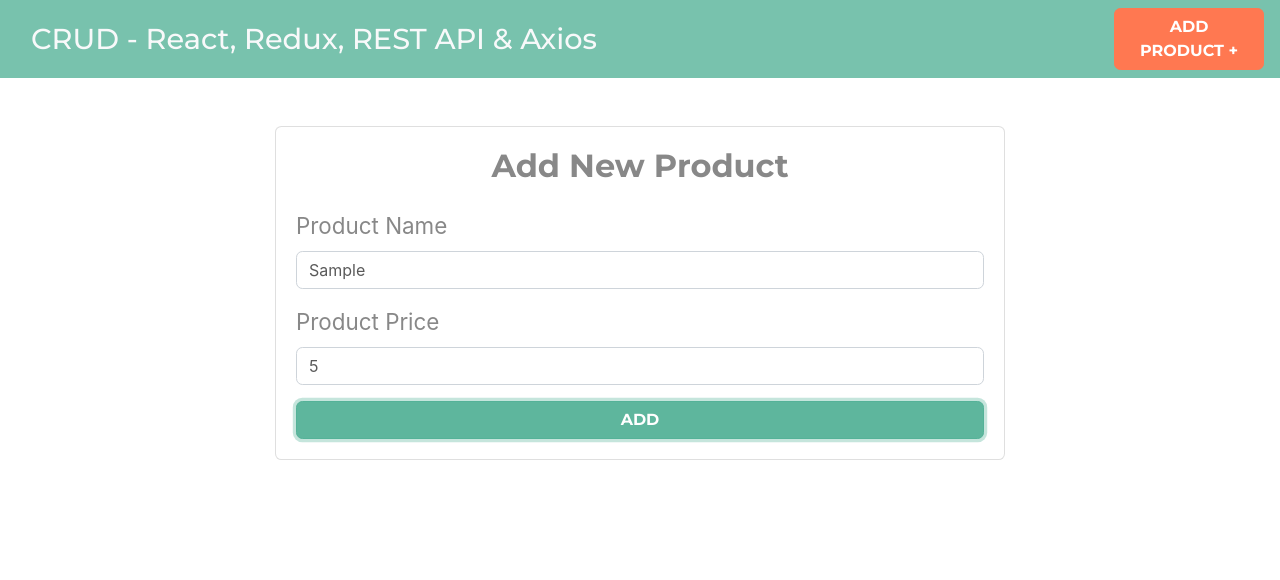
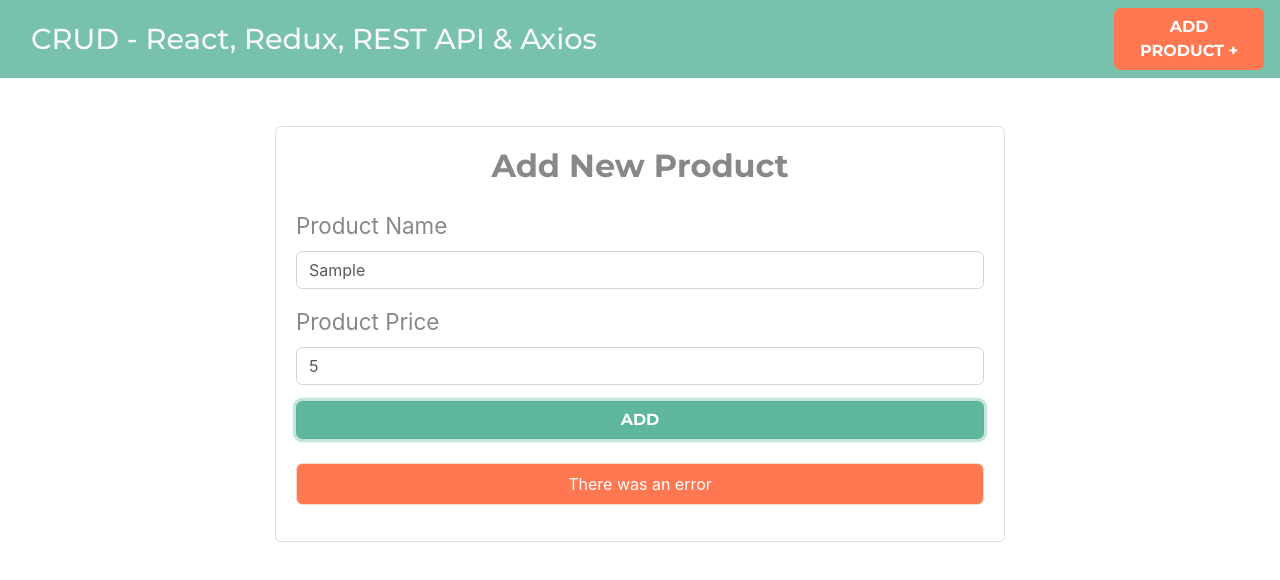
Before and after one commit to elwiiman/redux-products-practice, a React (Create React App) app: page /products/new in a window 1280 px wide. Both pictures are taken after typing "Sample", "5" into the empty fields and a click on the button "ADD". Shown: the top 580 px of the page. Built offline with nearby package versions, Linux system fonts and the light colour scheme; no server answers.

Commit message:
New product component using Products state, handling loading and error

```diff
--- a/db.json
+++ b/db.json
@@ -29,6 +29,16 @@
       "name": "Rib Eye",
       "price": "2000",
       "id": 6
+    },
+    {
+      "name": "Primera Tarea",
+      "price": "15000",
+      "id": 7
+    },
+    {
+      "name": "Rib Eye",
+      "price": "2000",
+      "id": 8
     }
   ]
 }
--- a/src/components/NewProduct.js
+++ b/src/components/NewProduct.js
@@ -12,12 +12,16 @@ const NewProduct = () => {
     price: "",
   });
 
+  //using useDispatch which return a function
+  const dispatch = useDispatch();
+
+  //access to store state
+  const loading = useSelector((state) => state.products.loading);
+  const error = useSelector((state) => state.products.error);
+
   const handleChange = (e) => {
     setProduct({ ...product, [e.target.name]: e.target.value });
   };
-
-  //using useDispatch which return a function
-  const dispatch = useDispatch();
 
   //function to add product by calling the action function
   const addProduct = (product) => dispatch(createNewProductAction(product));
@@ -74,6 +78,12 @@ const NewProduct = () => {
                 Add
               </button>
             </form>
+            {loading ? <p>Loading...</p> : null}
+            {error ? (
+              <p className="alert alert-danger p-2 mt-4 text-center">
+                There was an error
+              </p>
+            ) : null}
           </div>
         </div>
       </div>
```
